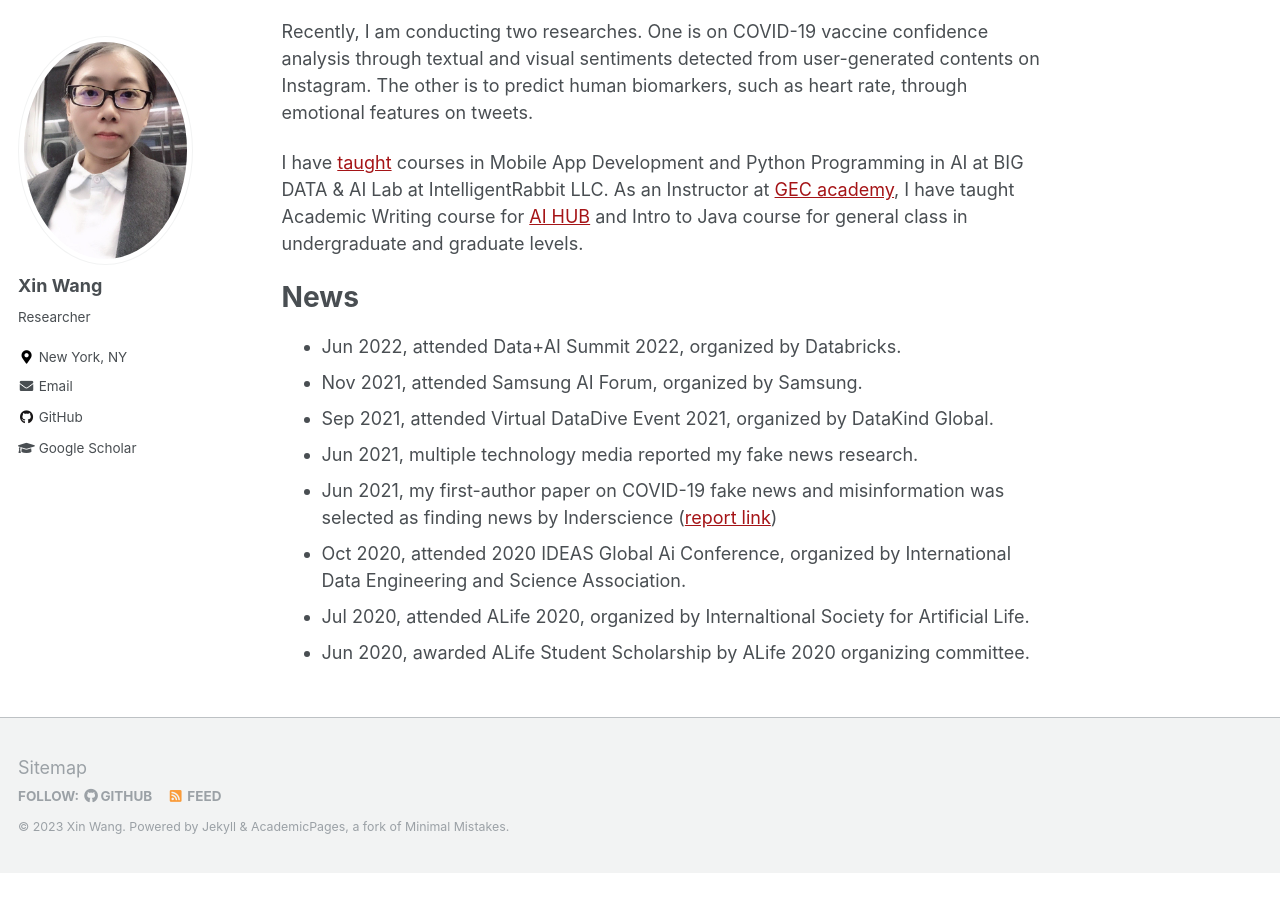
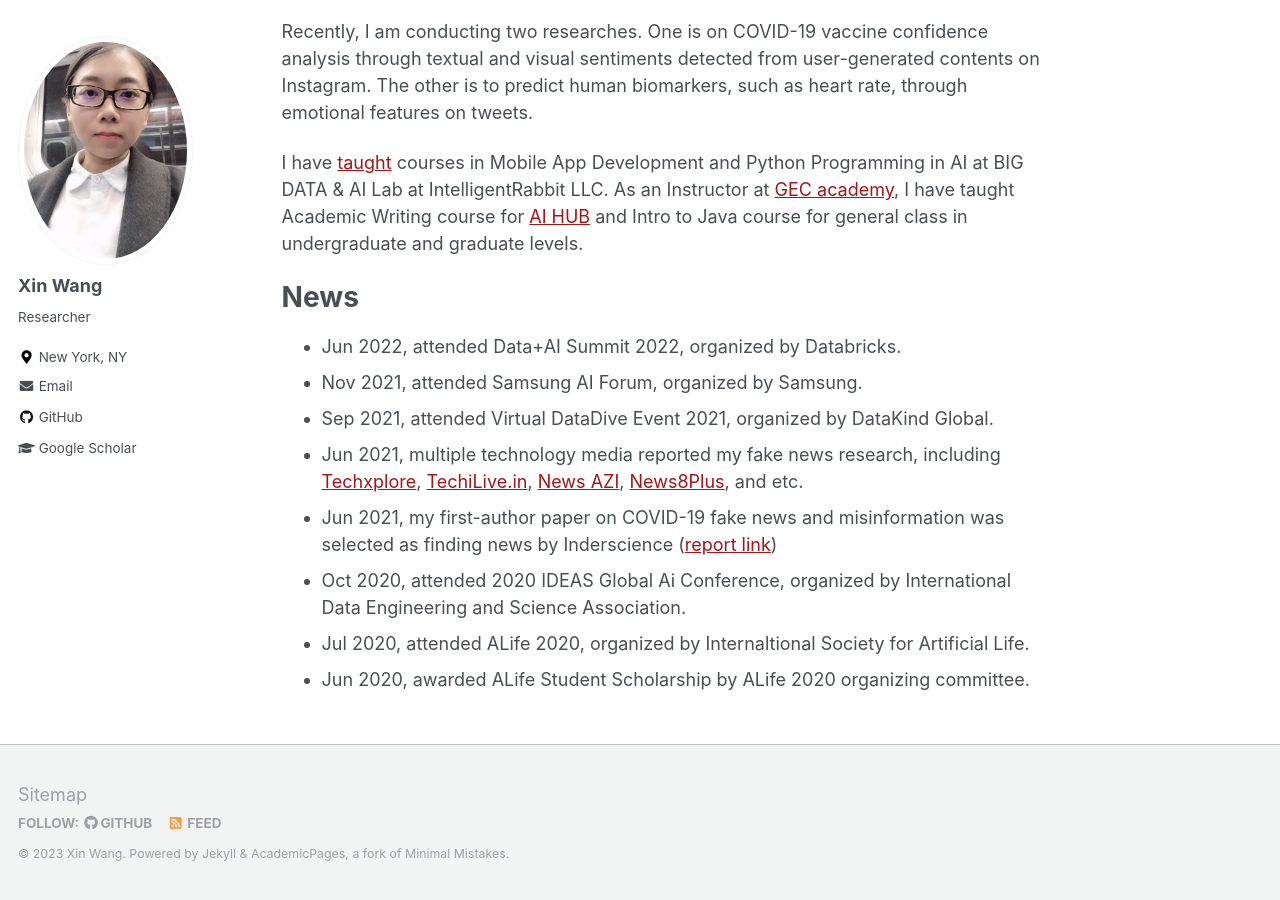
Before and after one commit to xin-wang-kr/xin-wang-kr.github.io, a Jekyll site: the page built from _pages/about.md, in a window 1280 px wide and 900 px high, scrolled down 648 px. Built offline with Jekyll 4.4.1, drawn with Linux system fonts in a browser that asks for light colours; before the commit the page ends 1521 px from its top, so only the background shows below that.

Commit message:
Update about.md

```diff
--- a/_pages/about.md
+++ b/_pages/about.md
@@ -40,7 +40,7 @@ As an Instructor at [GEC academy](https://www.gecacademy.com/), I have taught Ac
 * Jun 2022, attended Data+AI Summit 2022, organized by Databricks.
 * Nov 2021, attended Samsung AI Forum, organized by Samsung.
 * Sep 2021, attended Virtual DataDive Event 2021, organized by DataKind Global.
-* Jun 2021, multiple technology media reported my fake news research.
+* Jun 2021, multiple technology media reported my fake news research, including [Techxplore](https://techxplore.com/news/2021-06-fake-news.html), [TechiLive.in](https://techilive.in/editing-out-fake-news/), [News AZI](https://newsazi.com/editing-out-fake-news/), [News8Plus](https://news8plus.com/editing-out-fake-news/), and etc.
 * Jun 2021, my first-author paper on COVID-19 fake news and misinformation was selected as finding news by Inderscience ([report link](https://sciencespot.co.uk/editing-out-fake-news.html))
 * Oct 2020, attended 2020 IDEAS Global Ai Conference, organized by International Data Engineering and Science Association.
 * Jul 2020, attended ALife 2020, organized by Internaltional Society for Artificial Life.
```
